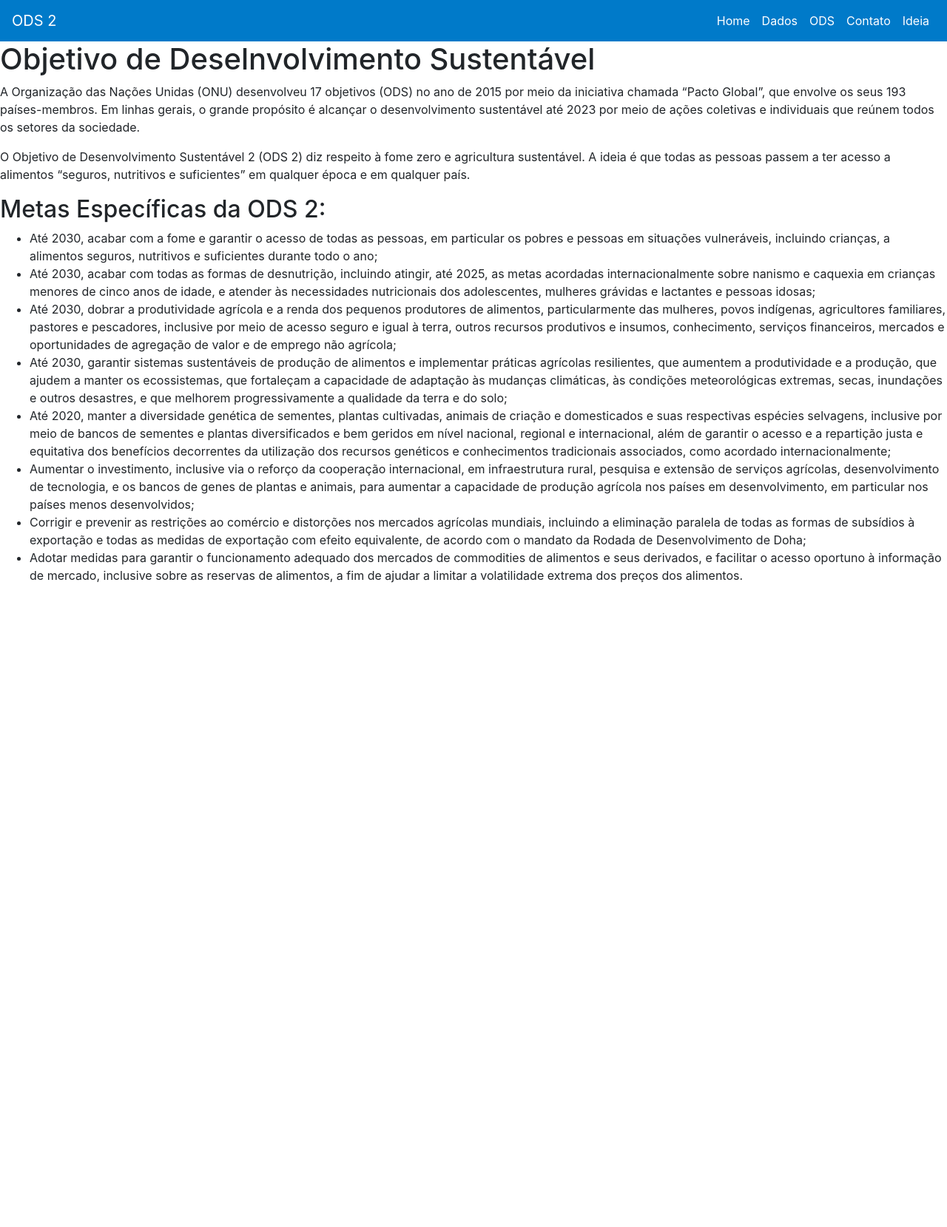
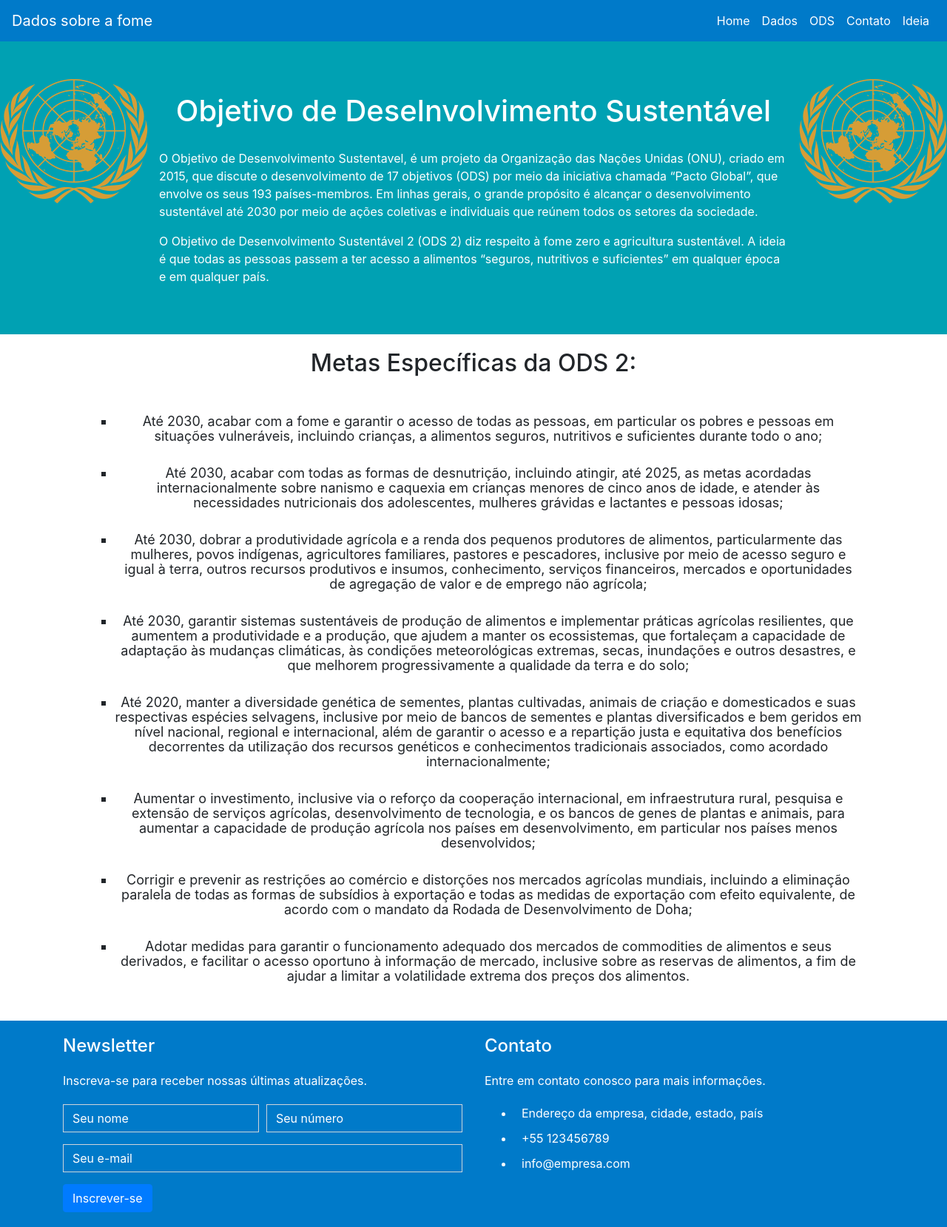
Before and after one commit to pedrolombardi/globalsolution, a plain HTML site: page ods.html in a window 1280 px wide. Shown: the whole page at 74% size. Before the commit the page ends 806 px from the top, so only its background shows below. Drawn offline with nearby package versions, Linux system fonts and the light colour scheme.

```diff
--- a/css/about.css
+++ b/css/about.css
@@ -38,6 +38,10 @@
     width: 100%;
 }
 
+.section {
+    padding:  50px;
+}
+
 .graf-um {
     border: solid #00a1b3 ;
     margin-bottom: 30px;
--- /dev/null
+++ b/css/ods.css
@@ -0,0 +1,28 @@
+#titleUm, #titleDois {
+    padding-bottom: 20px;
+    padding-top: 20px;
+    text-align: center;
+}
+
+.list-container {
+    font-size: large;
+    padding: 30px, 0, 10px, 0;
+    margin-bottom: 50px;
+    line-height: 20px;
+    text-align: center;
+
+}
+
+.list li {
+    margin: 30px;
+    list-style-type: square;
+}
+
+#container {
+    display: flex;
+    flex-direction:row;
+}
+
+#metaUm, #metaDois, #metaTres, #metaQuatro, #metaCinco, #metaSeis, #metaSete, #metaOito {
+    visibility: hidden;
+}
--- a/ods.html
+++ b/ods.html
@@ -2,16 +2,17 @@
 <html lang="en">
 <head>
     <meta charset="UTF-8">
-    <meta http-equiv="X-UA-Compatible" content="IE=edge">
     <meta name="viewport" content="width=device-width, initial-scale=1.0">
     <link rel="stylesheet" href="https://stackpath.bootstrapcdn.com/bootstrap/4.5.2/css/bootstrap.min.css">
     <link rel="stylesheet" href="css/styles.css">
+    <link rel="stylesheet" href="css/ods.css">
+    <script src="https://unpkg.com/scrollreveal"></script>
     <title>Document</title>
 </head>
 <body>
   <header>
     <nav class="navbar navbar-expand-lg  navbar-custom">
-          <a class="navbar-brand" href="#">ODS 2</a>
+      <a class="navbar-brand" href="#">Dados sobre a fome</a>
       <button class="navbar-toggler" type="button" data-toggle="collapse" data-target="#navbarNav"
         aria-controls="navbarNav" aria-expanded="false" aria-label="Toggle navigation">
         <span class="navbar-toggler-icon"></span>
@@ -31,49 +32,109 @@
             <a class="nav-link" href="#">Contato</a>
           </li>
           <li class="nav-item">
-                <a class="nav-link" href="#">Ideia</a>
+            <a class="nav-link" href="ideia.html">Ideia</a>
           </li>
         </ul>
       </div>
     </nav>
   </header>
       <main>
-        <h1>Objetivo de Deselnvolvimento Sustentável</h1>
+        <section class="onu-color">
+          <div>
+
+
+            <div id="container">
+              <div>
+                <img src="imagens/onu-logo-3.png">
+              </div>
+              <div class="container">
+                <h1 id="titleUm" >Objetivo de Deselnvolvimento Sustentável</h1>
                 <p>
-            A Organização das Nações Unidas (ONU) desenvolveu 17 objetivos (ODS) no ano de 2015 por meio da iniciativa chamada “Pacto Global”, que envolve os seus 193 países-membros.
+                  O Objetivo de Desenvolvimento Sustentavel, é um projeto da Organização das Nações Unidas (ONU), criado em 2015, que discute o desenvolvimento de 17 objetivos (ODS) por meio da iniciativa chamada “Pacto Global”, que envolve os seus 193 países-membros.
 
-            Em linhas gerais, o grande propósito é alcançar o desenvolvimento sustentável até 2023 por meio de ações coletivas e individuais que reúnem todos os setores da sociedade.
+                  Em linhas gerais, o grande propósito é alcançar o desenvolvimento sustentável até 2030 por meio de ações coletivas e individuais que reúnem todos os setores da sociedade.
                 </p>
                 <p>
                   O Objetivo de Desenvolvimento Sustentável 2 (ODS 2) diz respeito à fome zero e agricultura sustentável. A ideia é que todas as pessoas passem a ter acesso a alimentos “seguros, nutritivos e suficientes” em qualquer época e em qualquer país.
                 </p>
-        <h2>Metas Específicas da ODS 2:</h2>
-        <ul>
-            <li>Até 2030, acabar com a fome e garantir o acesso de todas as pessoas, em particular os pobres e pessoas em situações vulneráveis, incluindo crianças, a alimentos seguros, nutritivos e suficientes durante todo o ano;
+              </div>
+              <div>
+                <img src="imagens/onu-logo-3.png">
+              </div>
+            </div>
+          </div>
+        </section>
+        <section>
+          <div class="container list-container">
+
+            <h2 id="titleDois">Metas Específicas da ODS 2:</h2>
+          <ul class="list">
+            <li id="metaUm">Até 2030, acabar com a fome e garantir o acesso de todas as pessoas, em particular os pobres e pessoas em situações vulneráveis, incluindo crianças, a alimentos seguros, nutritivos e suficientes durante todo o ano;
             </li>
-            <li>
+            <li id="metaDois">
               Até 2030, acabar com todas as formas de desnutrição, incluindo atingir, até 2025, as metas acordadas internacionalmente sobre nanismo e caquexia em crianças menores de cinco anos de idade, e atender às necessidades nutricionais dos adolescentes, mulheres grávidas e lactantes e pessoas idosas;
             </li>
-            <li>
+            <li id="metaTres">
               Até 2030, dobrar a produtividade agrícola e a renda dos pequenos produtores de alimentos, particularmente das mulheres, povos indígenas, agricultores familiares, pastores e pescadores, inclusive por meio de acesso seguro e igual à terra, outros recursos produtivos e insumos, conhecimento, serviços financeiros, mercados e oportunidades de agregação de valor e de emprego não agrícola;
             </li>
-            <li>
+            <li id="metaQuatro">
               Até 2030, garantir sistemas sustentáveis de produção de alimentos e implementar práticas agrícolas resilientes, que aumentem a produtividade e a produção, que ajudem a manter os ecossistemas, que fortaleçam a capacidade de adaptação às mudanças climáticas, às condições meteorológicas extremas, secas, inundações e outros desastres, e que melhorem progressivamente a qualidade da terra e do solo;
             </li>
-            <li>
+            <li id="metaCinco">
               Até 2020, manter a diversidade genética de sementes, plantas cultivadas, animais de criação e domesticados e suas respectivas espécies selvagens, inclusive por meio de bancos de sementes e plantas diversificados e bem geridos em nível nacional, regional e internacional, além de garantir o acesso e a repartição justa e equitativa dos benefícios decorrentes da utilização dos recursos genéticos e conhecimentos tradicionais associados, como acordado internacionalmente;
             </li>
-            <li>
+            <li id="metaSeis">
               Aumentar o investimento, inclusive via o reforço da cooperação internacional, em infraestrutura rural, pesquisa e extensão de serviços agrícolas, desenvolvimento de tecnologia, e os bancos de genes de plantas e animais, para aumentar a capacidade de produção agrícola nos países em desenvolvimento, em particular nos países menos desenvolvidos;
             </li>
-            <li>
+            <li id="metaSete">
               Corrigir e prevenir as restrições ao comércio e distorções nos mercados agrícolas mundiais, incluindo a eliminação paralela de todas as formas de subsídios à exportação e todas as medidas de exportação com efeito equivalente, de acordo com o mandato da Rodada de Desenvolvimento de Doha;
             </li>
-            <li>
+            <li id="metaOito">
               Adotar medidas para garantir o funcionamento adequado dos mercados de commodities de alimentos e seus derivados, e facilitar o acesso oportuno à informação de mercado, inclusive sobre as reservas de alimentos, a fim de ajudar a limitar a volatilidade extrema dos preços dos alimentos.
             </li>
           </ul>
+        </div>
+        </section>
       </main>
-
+      <footer class="footer">
+        <div class="container">
+          <div class="row">
+            <div class="col-lg-6">
+              <h4>Newsletter</h4>
+              <p>Inscreva-se para receber nossas últimas atualizações.</p>
+              <form action="#" method="POST" class="newsletter-form">
+                <div class="form-row">
+                  <div class="col-md-6">
+                    <input type="text" class="form-control" placeholder="Seu nome" required>
+                  </div>
+                  <div class="col-md-6">
+                    <input type="text" class="form-control" placeholder="Seu número" required>
+                  </div>
+                </div>
+                <div class="form-row mt-3">
+                  <div class="col-md-12">
+                    <input type="email" class="form-control" placeholder="Seu e-mail" required>
+                  </div>
+                </div>
+                <div class="form-row mt-3">
+                  <div class="col-md-12">
+                    <button class="btn btn-primary" type="submit">Inscrever-se</button>
+                  </div>
+                </div>
+              </form>
+            </div>
+            <div class="col-lg-6">
+              <h4>Contato</h4>
+              <p>Entre em contato conosco para mais informações.</p>
+              <ul class="contact-info">
+                <li><i class="fa fa-map-marker"></i> Endereço da empresa, cidade, estado, país</li>
+                <li><i class="fa fa-phone"></i> +55 123456789</li>
+                <li><i class="fa fa-envelope"></i> info@empresa.com</li>
+              </ul>
+            </div>
+          </div>
+        </div>
+      </footer>
+      <script src="script.js"></script>
 </body>
 </html>
--- a/script.js
+++ b/script.js
@@ -37,3 +37,24 @@
     rotate: {x: 0, y: 30, z: 0},
     duration: 7000
 })
+
+sr.reveal('#metaUm', {
+    rotate: {x: 0, y: 30, z: 0},
+    duration: 1000
+})
+
+
+sr.reveal('#metaDois', {rotate: {x: 0, y: 30, z: 0},
+duration: 1000})
+sr.reveal('#metaTres', { rotate: {x: 0, y: 30, z: 0},
+duration: 1000})
+sr.reveal('#metaQuatro', { rotate: {x: 0, y: 30, z: 0},
+duration: 2000})
+sr.reveal('#metaCinco', { rotate: {x: 0, y: 30, z: 0},
+duration: 2000})
+sr.reveal('#metaSeis', { rotate: {x: 0, y: 30, z: 0},
+duration: 2000})
+sr.reveal('#metaSete', { rotate: {x: 0, y: 30, z: 0},
+duration: 3000})
+sr.reveal('#metaOito', { rotate: {x: 0, y: 30, z: 0},
+duration: 3000})
```
Also changed, not shown: css/ideia.css (added, +8 -0 lines), ideia.html (added, +122 -0 lines), index.html (+24 -37 lines), sobre.html (+10 -6 lines), imagens/onu-logo-3.png (added). Lines whose indentation alone changed are shown as unchanged.
